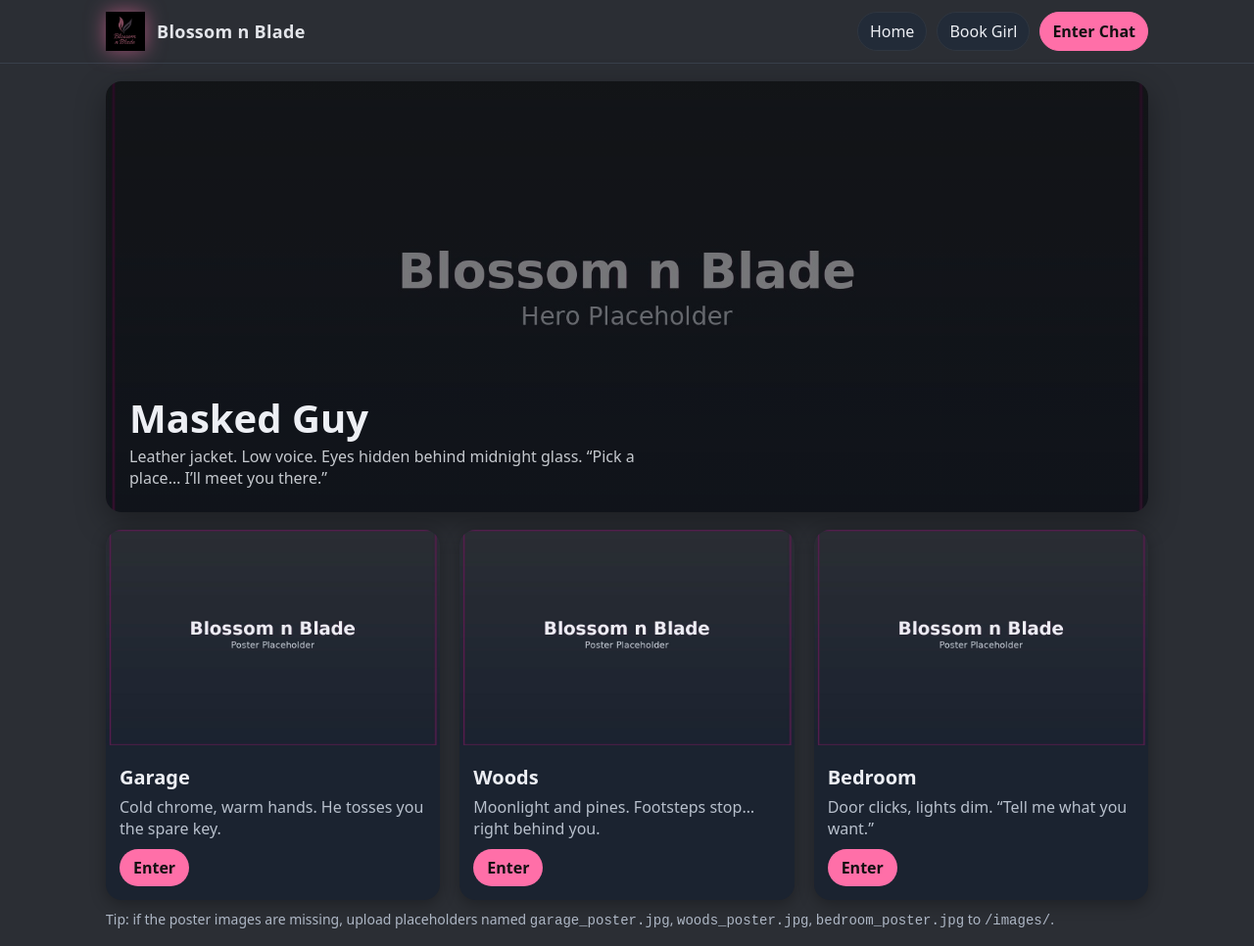
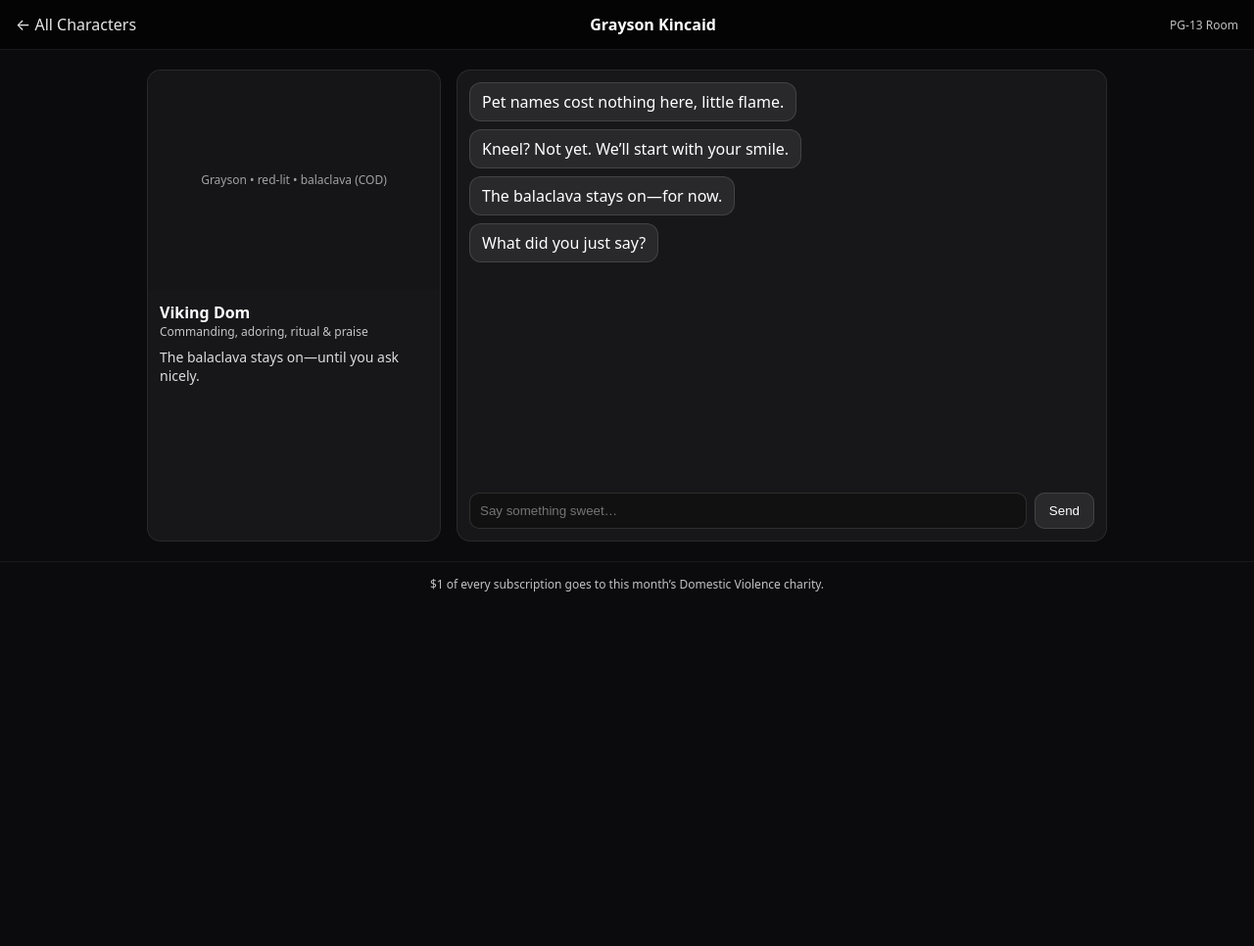
Before and after one commit to blossomnblade/blossom-blade-site, a plain HTML site: page mask.html in a window 1280 px wide. Shown: the whole page at 98% size. After the commit the page ends 800 px from the top, so only its background shows below. Drawn offline with Linux system fonts and the light colour scheme.

Commit message:
Update mask.html

```diff
--- a/mask.html
+++ b/mask.html
@@ -1,109 +1,75 @@
-<!doctype html>
-<html lang="en">
-<head>
-  <meta charset="utf-8" />
-  <meta name="viewport" content="width=device-width, initial-scale=1" />
-  <title>Masked Guy — Choose Your Scene</title>
-  <style>
-    :root{ --slate:#2B2E34; --panel:#1b2330; --ink:#EDEFF4; --pink:#FF6FA8; --chip:#222b38; }
-    *{box-sizing:border-box}
-    body{margin:0;background:var(--slate);color:var(--ink);font-family:system-ui,-apple-system,Segoe UI,Roboto,Inter,Arial}
-    a{color:inherit;text-decoration:none}
-
-    /* Header */
-    .bxb-header{background:var(--slate);color:var(--ink);border-bottom:1px solid #39404B}
-    .bxb-wrap{max-width:1100px;margin:0 auto;padding:12px 18px;display:flex;align-items:center;gap:16px}
-    .bxb-brand{display:flex;align-items:center;gap:12px}
-    .bxb-brand img{height:40px;width:auto;filter:drop-shadow(0 0 10px rgba(255,111,168,.55))}
-    .bxb-name{font-weight:700;letter-spacing:.3px;font-size:18px;opacity:.95}
-    .bxb-nav{margin-left:auto;display:flex;gap:10px}
-    .bxb-link{padding:8px 12px;border-radius:999px;background:var(--chip);border:1px solid #2f3640}
-    .bxb-link:hover{border-color:var(--pink);box-shadow:0 0 0 2px rgba(255,111,168,.18) inset}
-    .bxb-cta{background:var(--pink);color:#111;border-color:var(--pink);font-weight:600}
-
-    /* Hero */
-    .wrap{max-width:1100px;margin:0 auto;padding:18px}
-    .hero{
-      min-height:55vh;border-radius:16px;overflow:hidden;
-      background:
-        linear-gradient(to bottom, rgba(0,0,0,.55), rgba(0,0,0,.45)),
-        url('images/masked_guy.jpg') center/cover no-repeat;
-      display:flex;align-items:flex-end;padding:24px;
-      box-shadow:0 10px 30px rgba(0,0,0,.35);
-    }
-    .hero h1{margin:0 0 6px 0;font-size:40px;line-height:1.1}
-    .hero p{margin:0;color:#f3f6fbcc;max-width:60ch}
-
-    /* Cards */
-    .grid{display:grid;grid-template-columns:repeat(auto-fit,minmax(260px,1fr));gap:20px;margin-top:18px}
-    .card{background:var(--panel);border-radius:16px;overflow:hidden;box-shadow:0 4px 16px rgba(0,0,0,.3);transition:transform .2s}
-    .card:hover{transform:translateY(-3px)}
-    .card img{width:100%;height:220px;object-fit:cover}
-    .card-body{padding:14px}
-    .card h2{margin:0 0 6px;font-size:20px}
-    .card p{margin:0 0 10px;color:#b8c0cc}
-    .btn{display:inline-block;padding:8px 14px;border-radius:999px;background:var(--pink);color:#111;font-weight:600;border:none}
-    .note{margin-top:10px;color:#aeb7c5;font-size:14px}
-  </style>
-</head>
-<body>
-  <!-- Header -->
-  <header class="bxb-header">
-    <div class="bxb-wrap">
-      <a class="bxb-brand" href="index.html">
-        <img src="images/logo.jpg" alt="Blossom n Blade logo">
-        <span class="bxb-name">Blossom n Blade</span>
-      </a>
-      <nav class="bxb-nav">
-        <a class="bxb-link" href="index.html">Home</a>
-        <a class="bxb-link" href="book-choose.html">Book Girl</a>
-        <a class="bxb-link bxb-cta" href="pay.html">Enter Chat</a>
-      </nav>
-    </div>
+<body style="margin:0;background:#0b0b0d;color:#fff;font-family:system-ui,-apple-system,Segoe UI,Roboto,Arial,sans-serif;">
+  <header style="position:sticky;top:0;display:flex;justify-content:space-between;align-items:center;padding:14px 16px;background:rgba(0,0,0,.6);backdrop-filter:saturate(120%) blur(6px);border-bottom:1px solid rgba(255,255,255,.08);">
+    <a href="index.html" style="color:#fff;text-decoration:none;opacity:.9;">← All Characters</a>
+    <div style="font-weight:700">Grayson Kincaid</div>
+    <div style="font-size:12px;opacity:.75;">PG-13 Room</div>
   </header>
 
-  <!-- Content -->
-  <main class="wrap">
-    <section class="hero">
-      <div>
-        <h1>Masked Guy</h1>
-        <p>Leather jacket. Low voice. Eyes hidden behind midnight glass.
-           “Pick a place… I’ll meet you there.”</p>
+  <main style="max-width:980px;margin:20px auto;padding:0 16px;display:grid;grid-template-columns:300px 1fr;gap:16px;">
+    <section style="background:rgba(255,255,255,.05);border:1px solid rgba(255,255,255,.08);border-radius:14px;overflow:hidden;">
+      <div style="aspect-ratio:4/3;background:#151518;display:flex;align-items:center;justify-content:center;">
+        <span style="opacity:.6;font-size:12px;">Grayson • red-lit • balaclava (COD)</span>
+      </div>
+      <div style="padding:12px 12px 14px;">
+        <div style="font-weight:700;">Viking Dom</div>
+        <div style="font-size:12px;opacity:.75;">Commanding, adoring, ritual & praise</div>
+        <p style="font-size:14px;opacity:.85;margin:8px 0 0;">The balaclava stays on—until you ask nicely.</p>
       </div>
     </section>
 
-    <section class="grid">
-      <div class="card">
-        <img src="images/garage_poster.jpg" alt="Garage">
-        <div class="card-body">
-          <h2>Garage</h2>
-          <p>Cold chrome, warm hands. He tosses you the spare key.</p>
-          <a class="btn" href="garage.html">Enter</a>
-        </div>
-      </div>
-
-      <div class="card">
-        <img src="images/woods_poster.jpg" alt="Woods">
-        <div class="card-body">
-          <h2>Woods</h2>
-          <p>Moonlight and pines. Footsteps stop… right behind you.</p>
-          <a class="btn" href="woods.html">Enter</a>
-        </div>
-      </div>
-
-      <div class="card">
-        <img src="images/bedroom_poster.jpg" alt="Bedroom">
-        <div class="card-body">
-          <h2>Bedroom</h2>
-          <p>Door clicks, lights dim. “Tell me what you want.”</p>
-          <a class="btn" href="bedroom.html">Enter</a>
-        </div>
+    <section style="background:rgba(255,255,255,.05);border:1px solid rgba(255,255,255,.08);border-radius:14px;display:flex;flex-direction:column;min-height:60vh;">
+      <div id="chat" style="flex:1;overflow:auto;padding:12px 12px 0;"></div>
+      <div style="display:flex;gap:8px;padding:12px;">
+        <input id="msg" placeholder="Say something sweet…" style="flex:1;background:#111;border:1px solid rgba(255,255,255,.12);border-radius:10px;color:#fff;padding:10px;outline:none;">
+        <button id="send" style="padding:10px 14px;border-radius:10px;border:1px solid rgba(255,255,255,.12);background:rgba(255,255,255,.08);color:#fff;cursor:pointer;">Send</button>
       </div>
     </section>
+  </main>
 
-    <div class="note">Tip: if the poster images are missing, upload placeholders named
-      <code>garage_poster.jpg</code>, <code>woods_poster.jpg</code>, <code>bedroom_poster.jpg</code> to <code>/images/</code>.
-    </div>
-  </main>
+  <footer style="padding:14px 16px;text-align:center;font-size:12px;opacity:.75;border-top:1px solid rgba(255,255,255,.08);">
+    $1 of every subscription goes to this month’s Domestic Violence charity.
+  </footer>
+
+  <script>
+    const chat = document.getElementById('chat');
+    const msg = document.getElementById('msg');
+    const send = document.getElementById('send');
+
+    const lines = [
+      "Pet names cost nothing here, little flame.",
+      "Kneel? Not yet. We’ll start with your smile.",
+      "The balaclava stays on—for now."
+    ];
+    const bait = "What did you just say?";
+
+    function bubble(who, text) {
+      const wrap = document.createElement('div');
+      wrap.style.display = 'flex';
+      wrap.style.justifyContent = who === 'you' ? 'flex-end' : 'flex-start';
+      const b = document.createElement('div');
+      b.textContent = text;
+      b.style.maxWidth = '80%';
+      b.style.margin = '0 0 8px';
+      b.style.padding = '8px 12px';
+      b.style.border = '1px solid rgba(255,255,255,.12)';
+      b.style.borderRadius = '12px';
+      b.style.background = who === 'you' ? '#fff' : 'rgba(255,255,255,.08)';
+      b.style.color = who === 'you' ? '#000' : '#fff';
+      wrap.appendChild(b);
+      chat.appendChild(wrap);
+      chat.scrollTop = chat.scrollHeight;
+    }
+
+    // Seed PG-13 openers
+    lines.forEach(t => bubble('him', t));
+    setTimeout(() => bubble('him', bait), 1800);
+
+    send.onclick = () => {
+      const text = msg.value.trim();
+      if (!text) return;
+      bubble('you', text);
+      msg.value = '';
+      setTimeout(() => bubble('him', "Good. Slow down—I want to hear every word."), 600);
+    };
+  </script>
 </body>
-</html>
```
